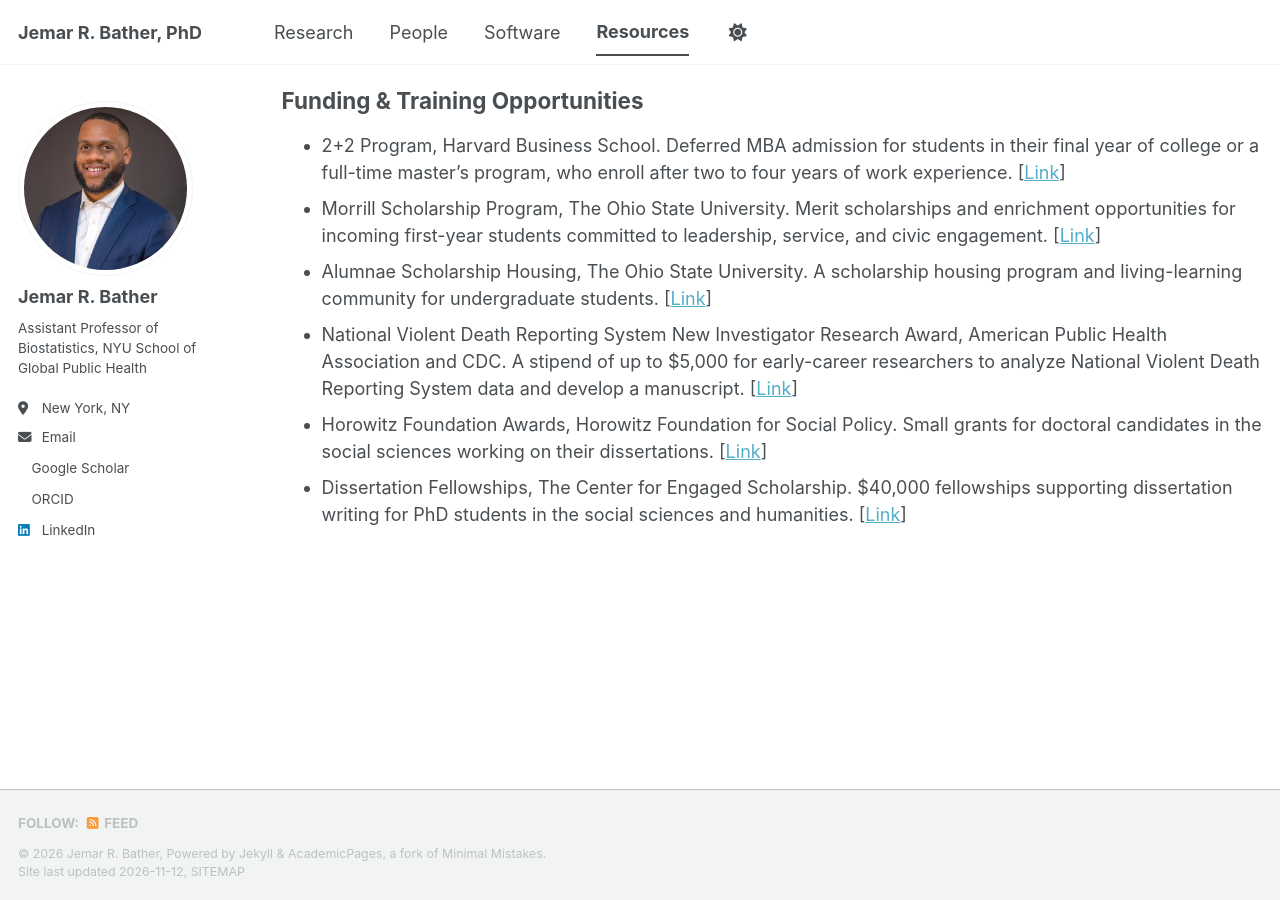
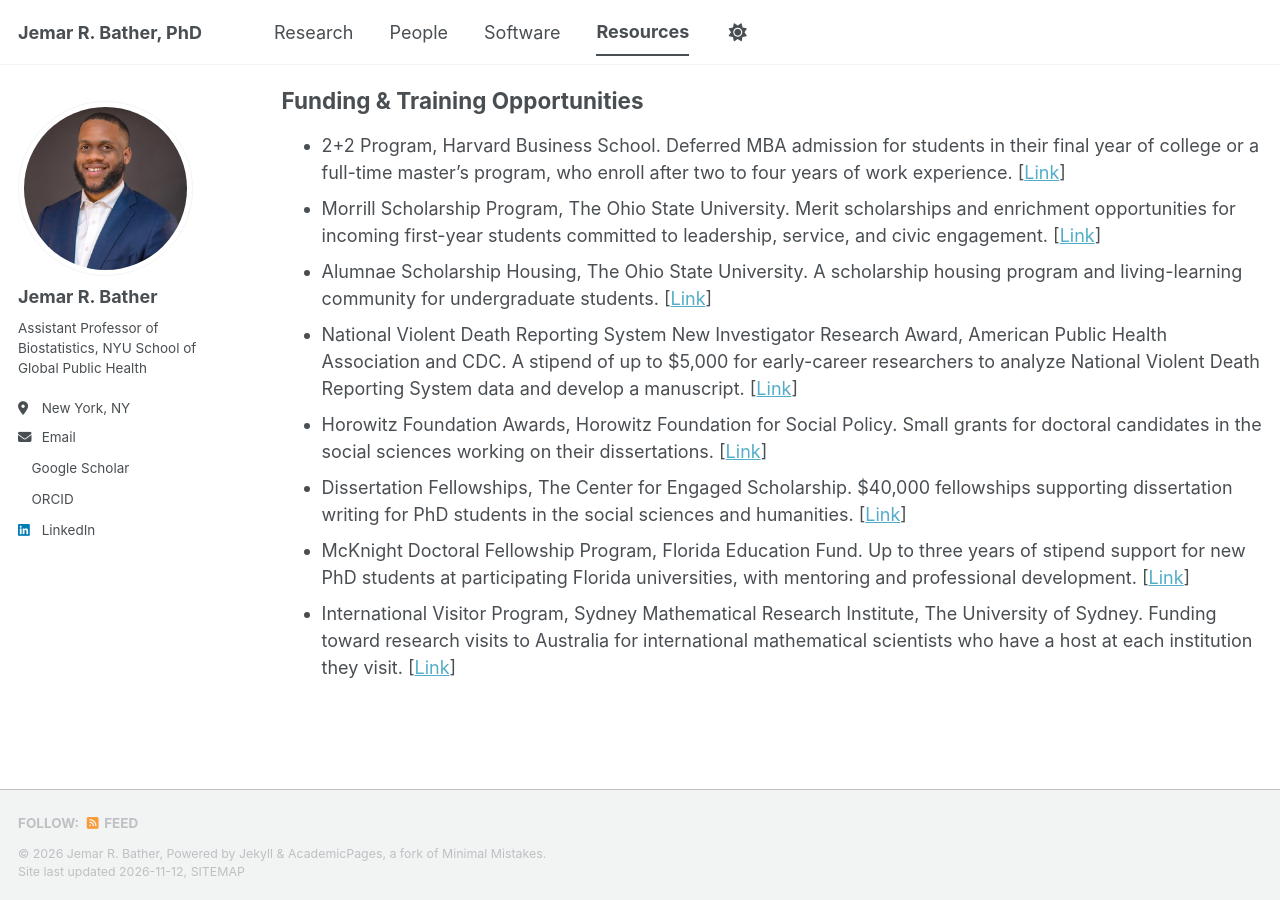
Before and after one commit to jemarbather/jemarbather.github.io, a Jekyll site: the page built from _pages/resources.md, in a window 1280 px wide and 900 px high, scrolled down 825 px. Built offline with Jekyll 4.4.1, drawn with Linux system fonts in a browser that asks for light colours; a script bundle is joined from its source files by our own code; a style sheet for code colours, icons or effects is not loaded.

Commit message:
Add files via upload

```diff
--- a/_pages/resources.md
+++ b/_pages/resources.md
@@ -29,3 +29,5 @@ author_profile: true
 - National Violent Death Reporting System New Investigator Research Award, American Public Health Association and CDC. A stipend of up to $5,000 for early-career researchers to analyze National Violent Death Reporting System data and develop a manuscript. [[Link](https://www.apha.org/topics-and-issues/injury-and-violence-prevention/nvdrs)]
 - Horowitz Foundation Awards, Horowitz Foundation for Social Policy. Small grants for doctoral candidates in the social sciences working on their dissertations. [[Link](https://www.horowitz-foundation.org/)]
 - Dissertation Fellowships, The Center for Engaged Scholarship. $40,000 fellowships supporting dissertation writing for PhD students in the social sciences and humanities. [[Link](https://cescholar.org/)]
+- McKnight Doctoral Fellowship Program, Florida Education Fund. Up to three years of stipend support for new PhD students at participating Florida universities, with mentoring and professional development. [[Link](https://www.fefonline.org/mdf.html)]
+- International Visitor Program, Sydney Mathematical Research Institute, The University of Sydney. Funding toward research visits to Australia for international mathematical scientists who have a host at each institution they visit. [[Link](https://mathematical-research-institute.sydney.edu.au/international-visitor-program/)]
```
